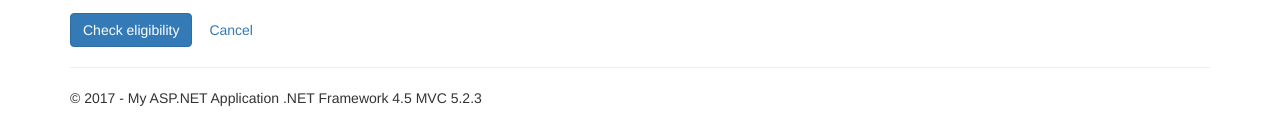
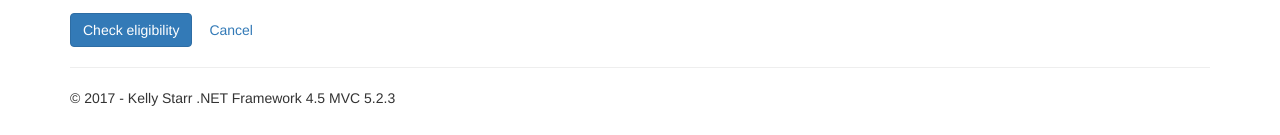
Before and after one commit to Kellamity/Kellamity.github.io, a Jekyll site: the page bootstrap3demo/index.html, which Jekyll copies as it is, in a window 1280 px wide and 900 px high, scrolled down 591 px. Shown: the part 762-897 px from the top of the window. Built offline with Jekyll 4.4.1, drawn with Linux system fonts in a browser that asks for light colours.

Commit message:
Update index.html

```diff
--- a/bootstrap3demo/index.html
+++ b/bootstrap3demo/index.html
@@ -149,7 +149,7 @@
 
         <hr />
         <footer>
-            <p>&copy; 2017 - My ASP.NET Application .NET Framework 4.5 MVC 5.2.3</p>
+            <p>&copy; 2017 - Kelly Starr .NET Framework 4.5 MVC 5.2.3</p>
         </footer>
     </div>
 
```
